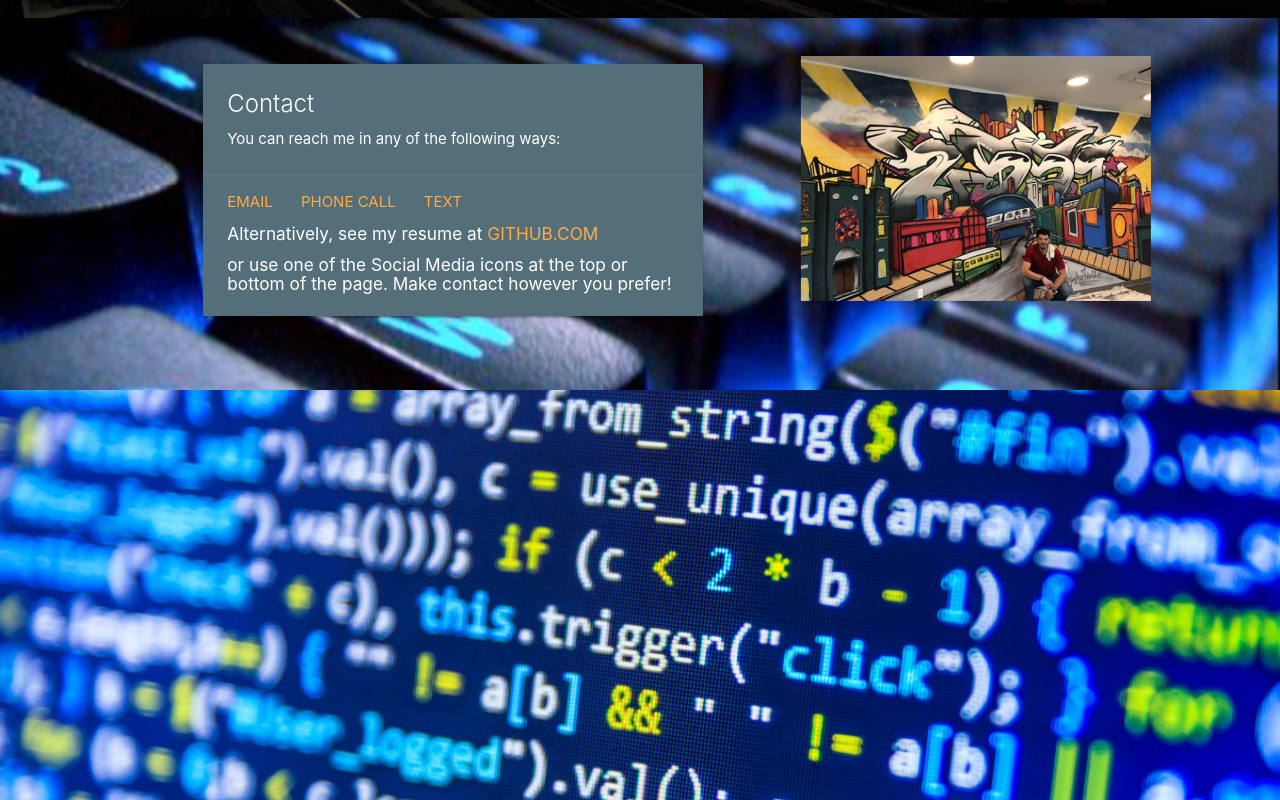
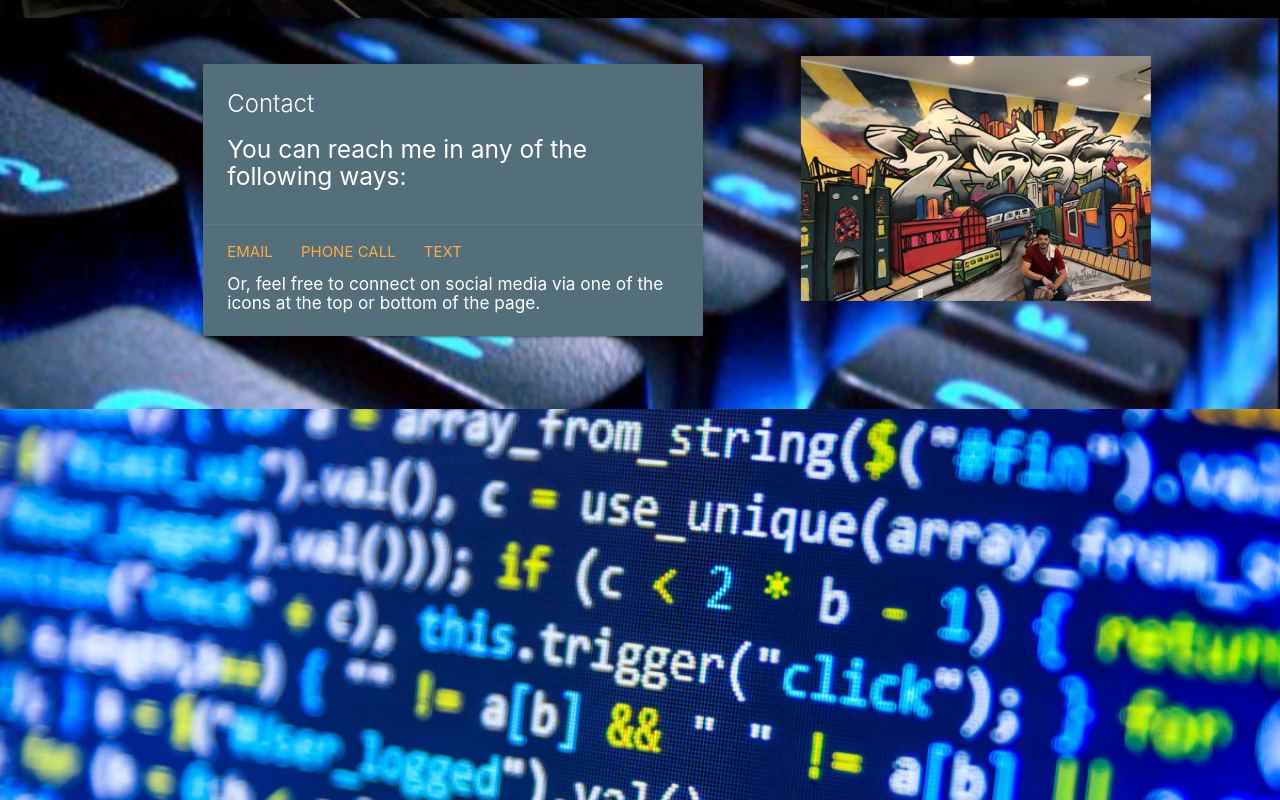
Before and after one commit to jbenj-upenn/personal-profile-v2020, a plain HTML site: page index.html in a window 1280 px wide. Shown: the part 940-1740 px from the top of the page. Drawn offline with nearby package versions, Linux system fonts and the light colour scheme.

Commit message:
small style changes on the main page

```diff
--- a/index.html
+++ b/index.html
@@ -175,17 +175,17 @@
                 <div class="card blue-grey darken-1">
                     <div class="card-content white-text">
                         <span class="card-title">Contact</span>
-                        <p>You can reach me in any of the following ways:</p>
+                        <h5>You can reach me in any of the following ways:</h5>
                     </div>
                     <div class="card-action">
                         <a href="mailto:jbenj@sas.upenn.edu">Email</a>
                         <a href="tel:1-717-538-0866">Phone Call</a>
                         <a href="sms:1-717-538-0866">Text</a>
-                        <h6 class="white-text">Alternatively, see my resume at <a
+                        <!-- <h6 class="white-text">Alternatively, see my resume at <a
                                 href="https://github.com/jbenj-upenn/personal-profile-v2020/blob/master/RESUME.txt">github.com</a>
-                        </h6>
-                        <h6 class="white-text">or use one of the Social Media icons at the top or bottom of the page.
-                            Make contact however you prefer!</h6>
+                        </h6> -->
+                        <h6 class="white-text">Or, feel free to connect on social media via one of the icons at the top or bottom of the page.
+                            </h6>
                     </div>
                 </div>
             </div>
```
